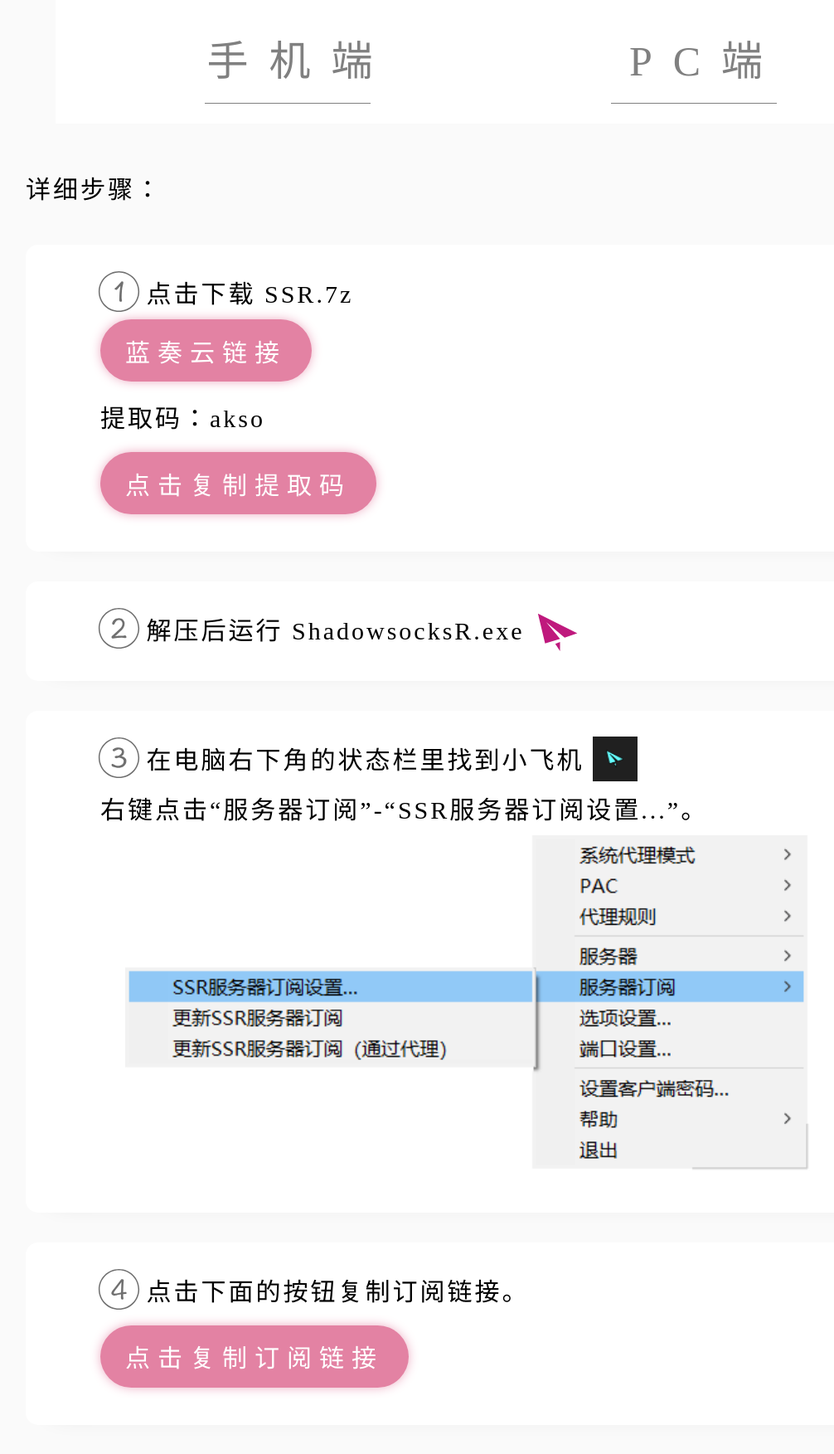
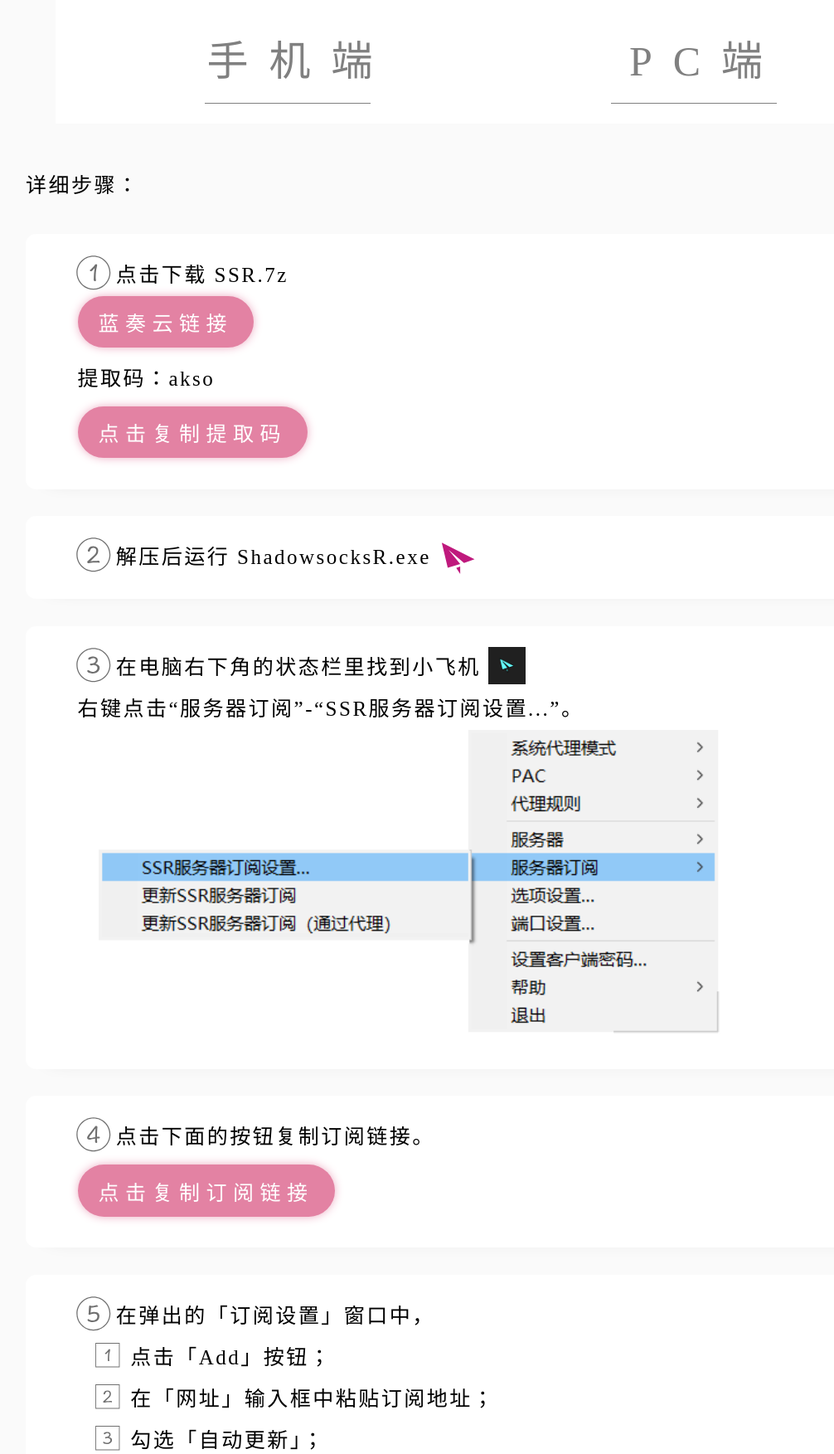
Before and after one commit to yqmaster/index, a PHP site: page /SSRR/SSRR.html in a window 1280 px wide. Shown: the part 176-1929 px from the top of the page at 83% size, without its empty margins (33-1039 px from the left). Run offline with PHP 8.4, Linux system fonts and the light colour scheme.

Commit message:
Update SSRR.css

```diff
--- a/SSRR/SSRR.css
+++ b/SSRR/SSRR.css
@@ -83,14 +83,14 @@ header {
     width: 90%;
     margin: 0 auto;
 
-    font-size: 3em;
+    font-size: 2.5em;
     line-height: 2em;
     letter-spacing: 0.1em;
 }
 
 .content .box {
-    margin: 1.2em auto;
-    padding: 1em 3em;
+    margin: 1.3em auto;
+    padding: 1em 2.5em;
     background-color: #ffffff;
     border-radius: 0.5em;
     box-shadow: 0em 0.5em 1em -1.1em #cfcfcf;
```
